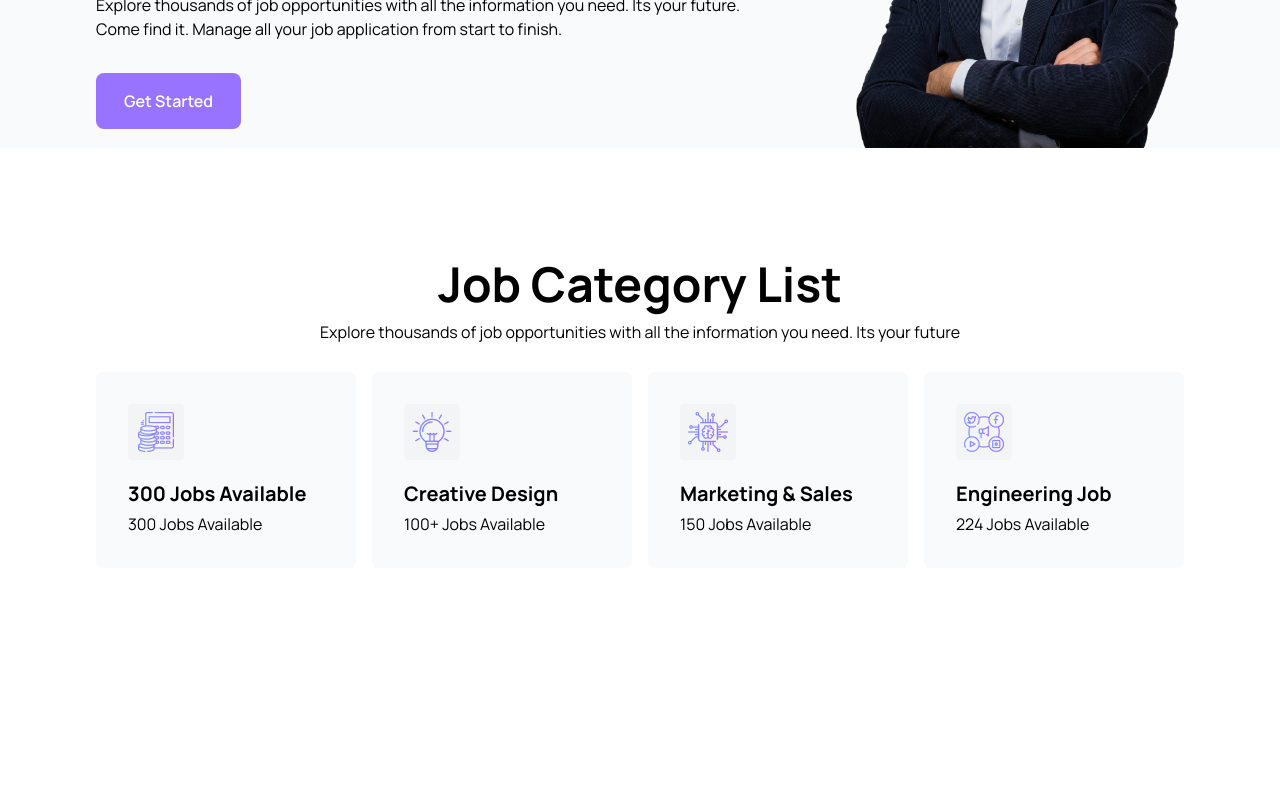
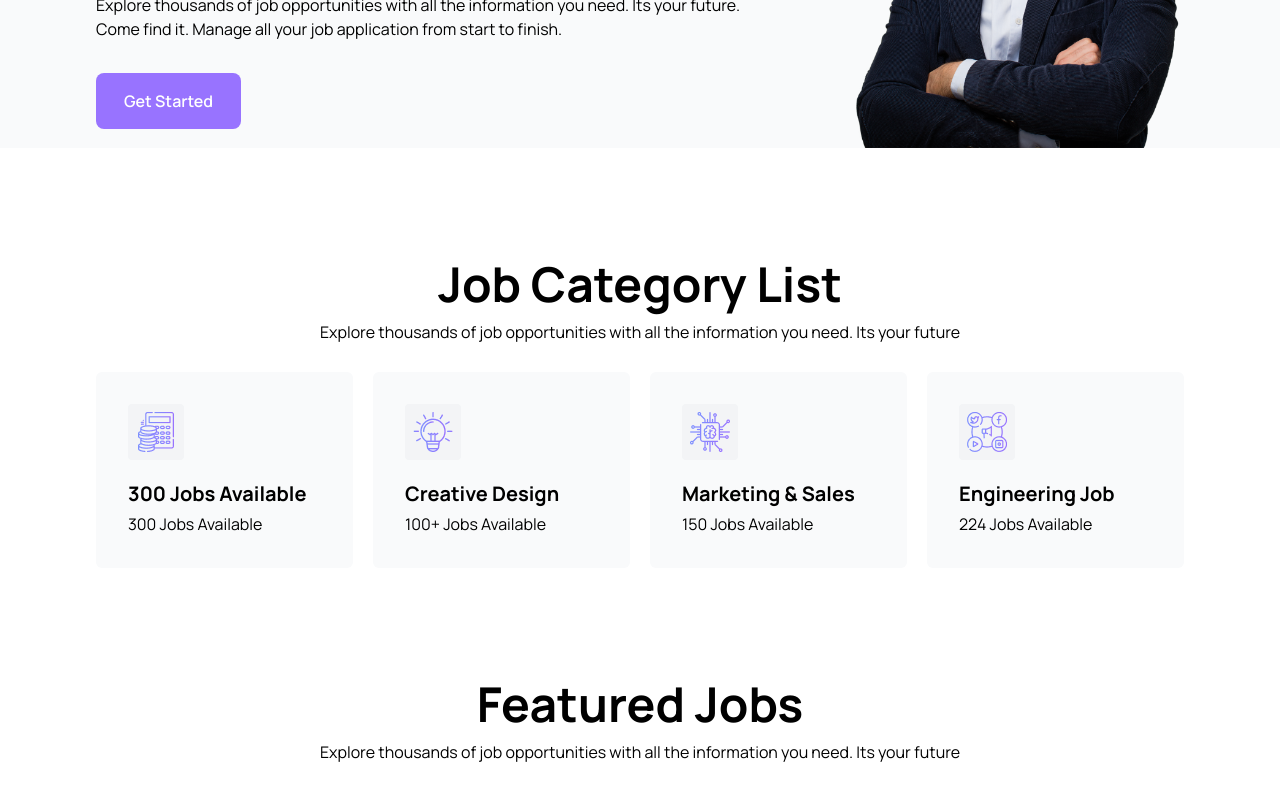
Before and after one commit to mdashraful/career-zone, a React (Vite) app: page / in a window 1280 px wide. Shown: the part 418-1218 px from the top of the page. Before the commit the page ends 1098 px from the top, so only its background shows below. Built offline with nearby package versions, Linux system fonts and the light colour scheme.

Commit message:
featured job component added

```diff
--- a/src/components/FeaturedJobs/FeaturedJobs.jsx
+++ b/src/components/FeaturedJobs/FeaturedJobs.jsx
@@ -2,8 +2,11 @@ import React from 'react';
 
 const FeaturedJobs = () => {
     return (
-        <div>
-            FeaturedJobs
+        <div className='md:px-24 px-5 m-auto pb-28'>
+            <div className='text-center mb-7'>
+                <h2 className='text-5xl font-bold mb-3'>Featured Jobs</h2>
+                <p>Explore thousands of job opportunities with all the information you need. Its your future</p>
+            </div>
         </div>
     );
 };
--- a/src/components/Home/Home.jsx
+++ b/src/components/Home/Home.jsx
@@ -1,16 +1,18 @@
 import React from 'react';
 import { useLoaderData } from 'react-router-dom';
+import FeaturedJobs from '../FeaturedJobs/FeaturedJobs';
 
 const Home = () => {
     const data = useLoaderData();
     console.log(data);
     return (
+        <div>
             <div className='md:px-24 px-5 m-auto py-28'>
                 <div className='text-center mb-7'>
                     <h2 className='text-5xl font-bold mb-3'>Job Category List</h2>
                     <p>Explore thousands of job opportunities with all the information you need. Its your future</p>
                 </div>
-            <div className='columns-1 md:columns-2 lg:columns-4 gap-4'>
+                <div className='grid lg:grid-cols-4 gap-5 md:grid-cols-2'>
                     <div className='bg-gray-50 p-8 rounded-md'>
                         <div className='mb-5 '>
                             <img className='bg-gray-100 p-2 rounded' src="/public/Icons/accounts-1.png" alt="" />
@@ -52,6 +54,8 @@ const Home = () => {
                     </div>
                 </div>
             </div>
+            <FeaturedJobs></FeaturedJobs>
+        </div>
     );
 };
 
```
Lines whose indentation alone changed are shown as unchanged.
